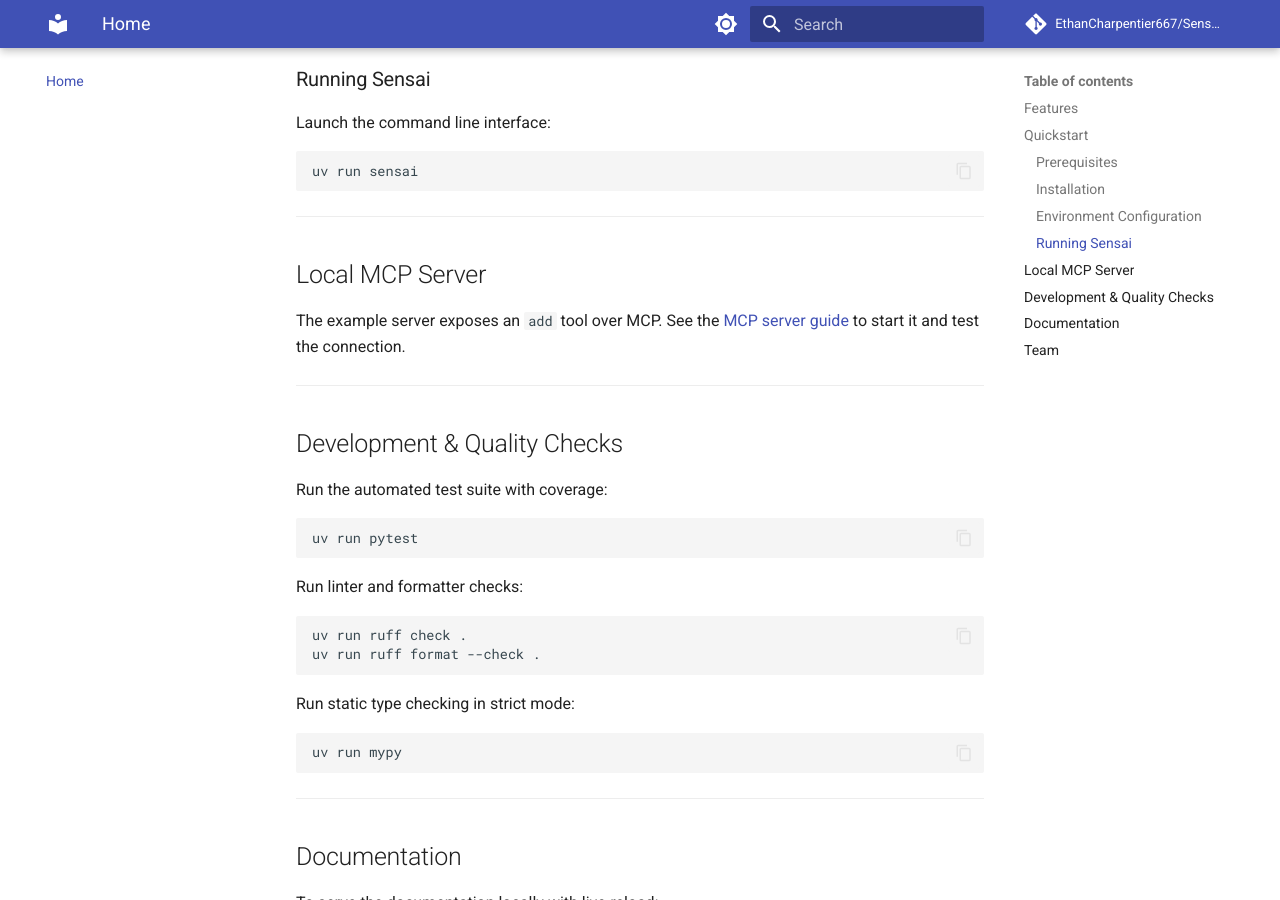
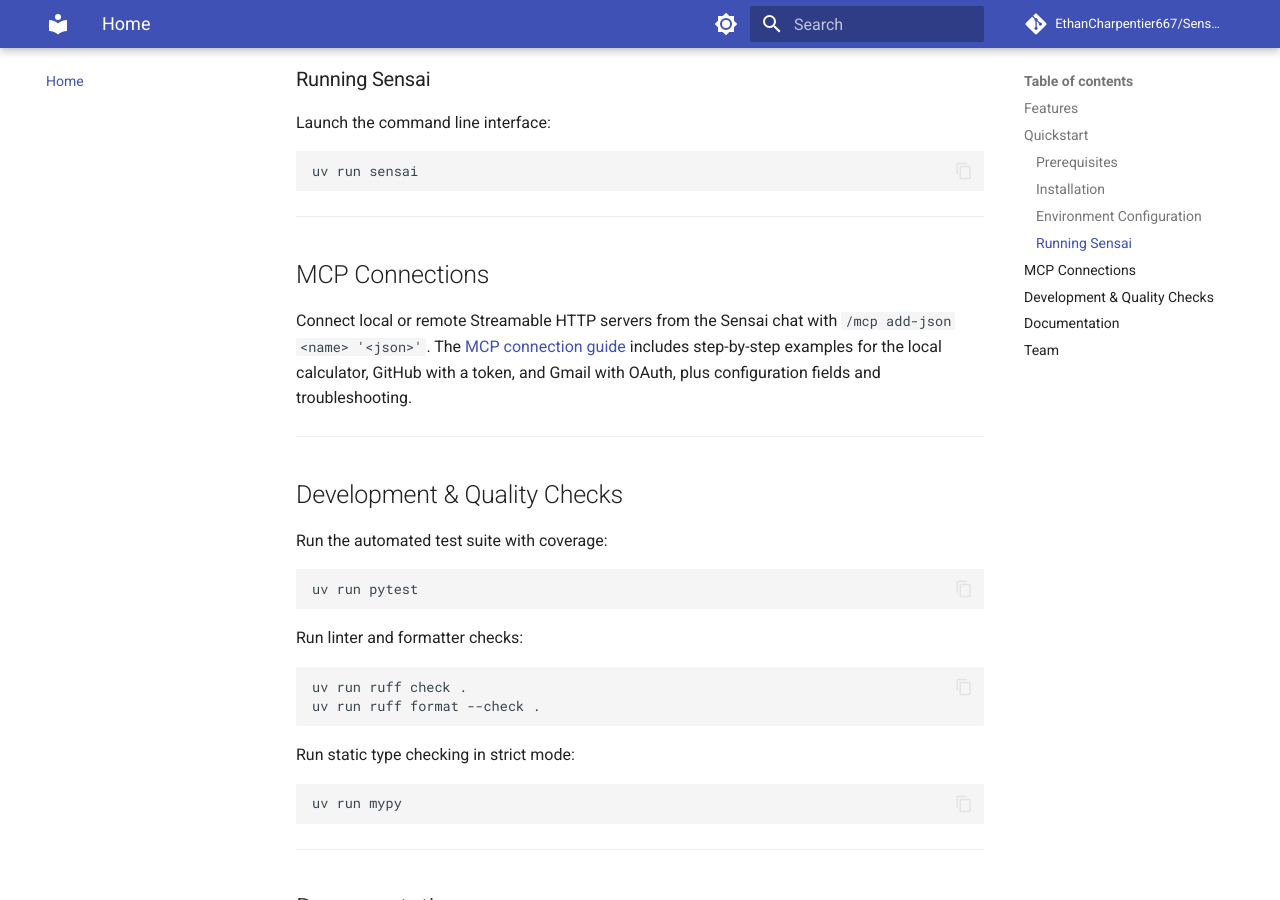
Before and after one commit to EthanCharpentier667/SenseiUwuMirror, an MkDocs documentation site: the page built from docs/index.md, in a window 1280 px wide and 900 px high, scrolled down 1473 px. Built offline with MkDocs 1.6.1 and Material for MkDocs 9.7.7, drawn with Linux system fonts in a browser that asks for light colours; comment, search, counter and statistics services are not loaded.

Commit message:
docs(index): update MCP section to clarify connection instructions and examples

```diff
--- a/docs/index.md
+++ b/docs/index.md
@@ -66,10 +66,12 @@
 
 ---
 
-## Local MCP Server
+## MCP Connections
 
-The example server exposes an `add` tool over MCP. See the
-[MCP server guide](mcp-server.md) to start it and test the connection.
+Connect local or remote Streamable HTTP servers from the Sensai chat with
+`/mcp add-json <name> '<json>'`. The [MCP connection guide](mcp-server.md)
+includes step-by-step examples for the local calculator, GitHub with a token,
+and Gmail with OAuth, plus configuration fields and troubleshooting.
 
 ---
 
```
